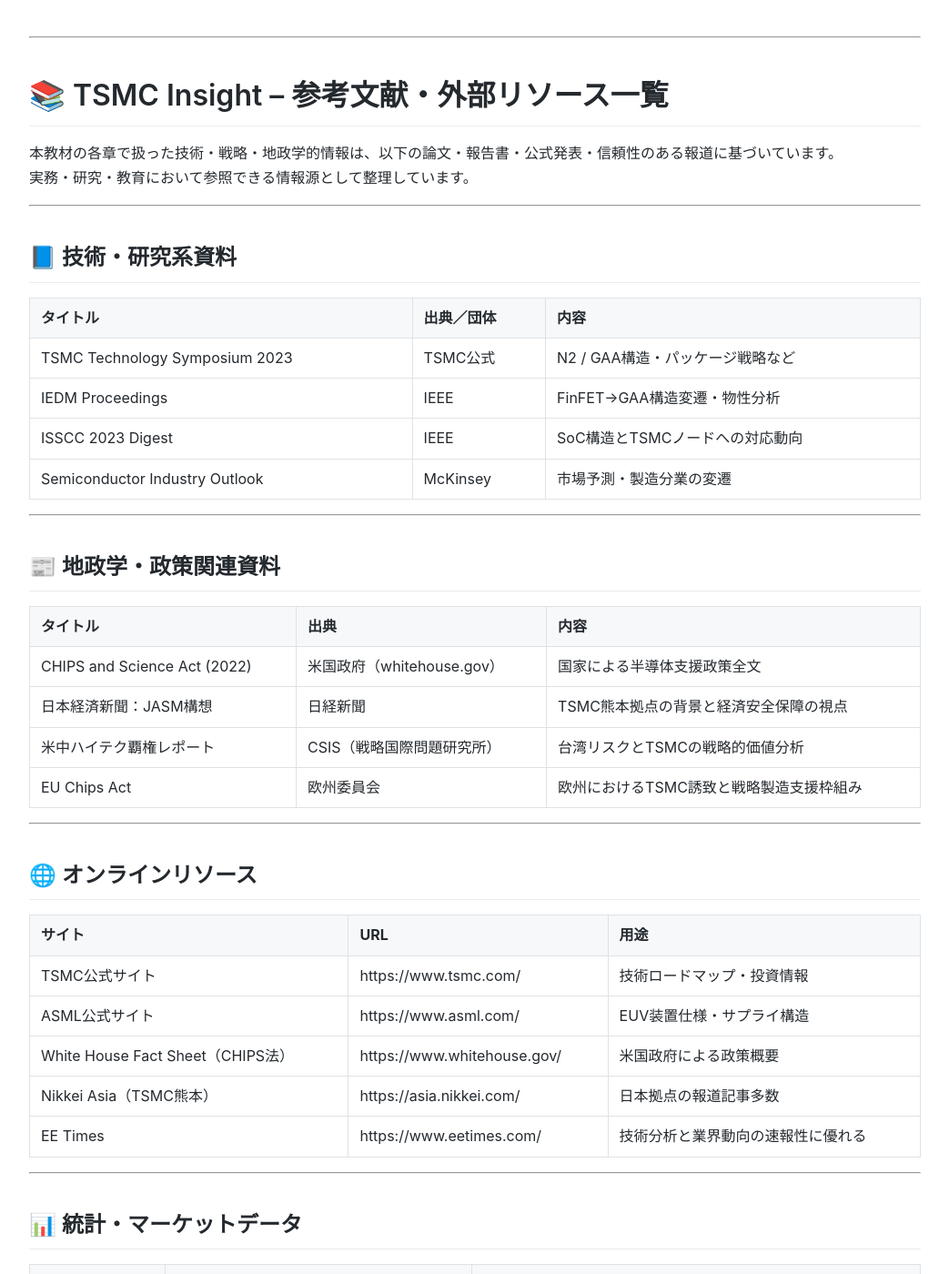
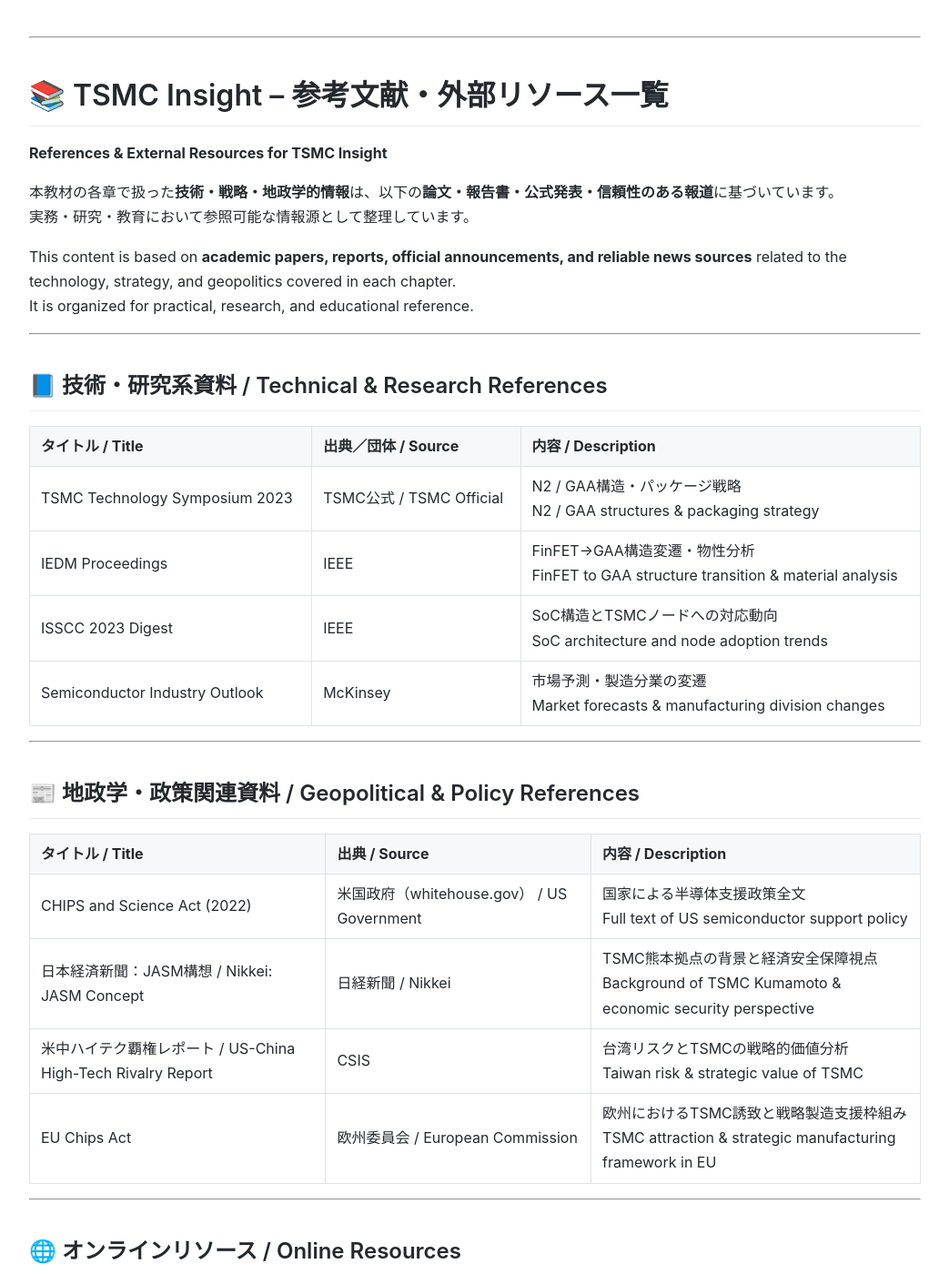
Before and after one commit to Samizo-AITL/Edusemi-Plus, a Jekyll site: the page built from tsmc-insight/refs/tsmc_references.md, in a window 1280 px wide and 1400 px high. Shown: the whole window at 91% size, without its empty margins (118-1161 px from the left). Built offline with Jekyll 4.4.1, drawn with Linux system fonts in a browser that asks for light colours; some of the changed text lies outside the part shown.

Commit message:
Update tsmc_references.md

```diff
--- a/tsmc-insight/refs/tsmc_references.md
+++ b/tsmc-insight/refs/tsmc_references.md
@@ -1,64 +1,74 @@
 ---
 layout: default
-title: TSMC Insight – 参考文献・外部リソース一覧
+title: 📚 TSMC Insight – References & External Resources
 ---
 
 ---
 
 # 📚 TSMC Insight – 参考文献・外部リソース一覧
+**References & External Resources for TSMC Insight**
 
-本教材の各章で扱った技術・戦略・地政学的情報は、以下の論文・報告書・公式発表・信頼性のある報道に基づいています。
-実務・研究・教育において参照できる情報源として整理しています。
+本教材の各章で扱った**技術・戦略・地政学的情報**は、以下の**論文・報告書・公式発表・信頼性のある報道**に基づいています。
+実務・研究・教育において参照可能な情報源として整理しています。
+
+This content is based on **academic papers, reports, official announcements, and reliable news sources** related to the technology, strategy, and geopolitics covered in each chapter.
+It is organized for practical, research, and educational reference.
 
 ---
 
-## 📘 技術・研究系資料
+## 📘 技術・研究系資料 / Technical & Research References
 
-| タイトル | 出典／団体 | 内容 |
-|----------|------------|------|
-| TSMC Technology Symposium 2023 | TSMC公式 | N2 / GAA構造・パッケージ戦略など |
-| IEDM Proceedings | IEEE | FinFET→GAA構造変遷・物性分析 |
-| ISSCC 2023 Digest | IEEE | SoC構造とTSMCノードへの対応動向 |
-| Semiconductor Industry Outlook | McKinsey | 市場予測・製造分業の変遷 |
+| タイトル / Title | 出典／団体 / Source | 内容 / Description |
+|------------------|---------------------|--------------------|
+| TSMC Technology Symposium 2023 | TSMC公式 / TSMC Official | N2 / GAA構造・パッケージ戦略<br>N2 / GAA structures & packaging strategy |
+| IEDM Proceedings | IEEE | FinFET→GAA構造変遷・物性分析<br>FinFET to GAA structure transition & material analysis |
+| ISSCC 2023 Digest | IEEE | SoC構造とTSMCノードへの対応動向<br>SoC architecture and node adoption trends |
+| Semiconductor Industry Outlook | McKinsey | 市場予測・製造分業の変遷<br>Market forecasts & manufacturing division changes |
 
 ---
 
-## 📰 地政学・政策関連資料
+## 📰 地政学・政策関連資料 / Geopolitical & Policy References
 
-| タイトル | 出典 | 内容 |
-|----------|------|------|
-| CHIPS and Science Act (2022) | 米国政府（whitehouse.gov） | 国家による半導体支援政策全文 |
-| 日本経済新聞：JASM構想 | 日経新聞 | TSMC熊本拠点の背景と経済安全保障の視点 |
-| 米中ハイテク覇権レポート | CSIS（戦略国際問題研究所） | 台湾リスクとTSMCの戦略的価値分析 |
-| EU Chips Act | 欧州委員会 | 欧州におけるTSMC誘致と戦略製造支援枠組み |
+| タイトル / Title | 出典 / Source | 内容 / Description |
+|------------------|---------------|--------------------|
+| CHIPS and Science Act (2022) | 米国政府（whitehouse.gov） / US Government | 国家による半導体支援政策全文<br>Full text of US semiconductor support policy |
+| 日本経済新聞：JASM構想 / Nikkei: JASM Concept | 日経新聞 / Nikkei | TSMC熊本拠点の背景と経済安全保障視点<br>Background of TSMC Kumamoto & economic security perspective |
+| 米中ハイテク覇権レポート / US-China High-Tech Rivalry Report | CSIS | 台湾リスクとTSMCの戦略的価値分析<br>Taiwan risk & strategic value of TSMC |
+| EU Chips Act | 欧州委員会 / European Commission | 欧州におけるTSMC誘致と戦略製造支援枠組み<br>TSMC attraction & strategic manufacturing framework in EU |
 
 ---
 
-## 🌐 オンラインリソース
+## 🌐 オンラインリソース / Online Resources
 
-| サイト | URL | 用途 |
-|--------|-----|------|
-| TSMC公式サイト | https://www.tsmc.com/ | 技術ロードマップ・投資情報 |
-| ASML公式サイト | https://www.asml.com/ | EUV装置仕様・サプライ構造 |
-| White House Fact Sheet（CHIPS法） | https://www.whitehouse.gov/ | 米国政府による政策概要 |
-| Nikkei Asia（TSMC熊本） | https://asia.nikkei.com/ | 日本拠点の報道記事多数 |
-| EE Times | https://www.eetimes.com/ | 技術分析と業界動向の速報性に優れる |
+| サイト / Site | URL | 用途 / Usage |
+|---------------|-----|--------------|
+| TSMC公式サイト / TSMC Official Site | https://www.tsmc.com/ | 技術ロードマップ・投資情報<br>Technology roadmap & investment info |
+| ASML公式サイト / ASML Official Site | https://www.asml.com/ | EUV装置仕様・サプライ構造<br>EUV system specs & supply structure |
+| White House Fact Sheet（CHIPS法） | https://www.whitehouse.gov/ | 米国政府による政策概要<br>US Government policy overview |
+| Nikkei Asia（TSMC熊本） | https://asia.nikkei.com/ | 日本拠点の報道記事多数<br>Coverage on Japan facilities |
+| EE Times | https://www.eetimes.com/ | 技術分析と業界動向速報<br>Tech analysis & industry news |
 
 ---
 
-## 📊 統計・マーケットデータ
+## 📊 統計・マーケットデータ / Statistics & Market Data
 
-| データ元 | URL | 内容 |
-|----------|-----|------|
-| Statista | https://www.statista.com/ | 世界ファウンドリ市場推移・CapEx年表など |
-| IC Insights | https://www.icinsights.com/ | TSMC/Samsung/Intelの製造設備投資比較 |
-| SEMI | https://www.semi.org/ | 装置・素材・設備の地域別投資データ |
-| Gartner | https://www.gartner.com/ | 半導体需給予測（有料） |
+| データ元 / Source | URL | 内容 / Description |
+|-------------------|-----|--------------------|
+| Statista | https://www.statista.com/ | 世界ファウンドリ市場推移・CapEx年表<br>Global foundry market trends & CapEx history |
+| IC Insights | https://www.icinsights.com/ | TSMC/Samsung/Intelの設備投資比較<br>CapEx comparison of TSMC, Samsung, Intel |
+| SEMI | https://www.semi.org/ | 装置・素材・設備の地域別投資データ<br>Regional investment data for equipment & materials |
+| Gartner | https://www.gartner.com/ | 半導体需給予測（有料）<br>Semiconductor supply-demand forecasts (paid) |
 
 ---
 
-## 📅 更新履歴
+## 📅 更新履歴 / Update History
 
-| 日付 | 内容 |
-|------|------|
-| 2025-07-13 | 初版作成。公式資料・論文・政策・統計系リソースを分類整理 |
+| 日付 / Date | 内容 / Details |
+|-------------|----------------|
+| 2025-07-13 | 初版作成。公式資料・論文・政策・統計系リソースを分類整理<br>First edition: Classified references from official docs, papers, policies, and statistics |
+
+---
+
+## 🔙 戻る / Back
+- **JP:** [TSMC Insight トップへ戻る](../index.md)
+- **EN:** [Return to TSMC Insight Top](../index.md)
```
